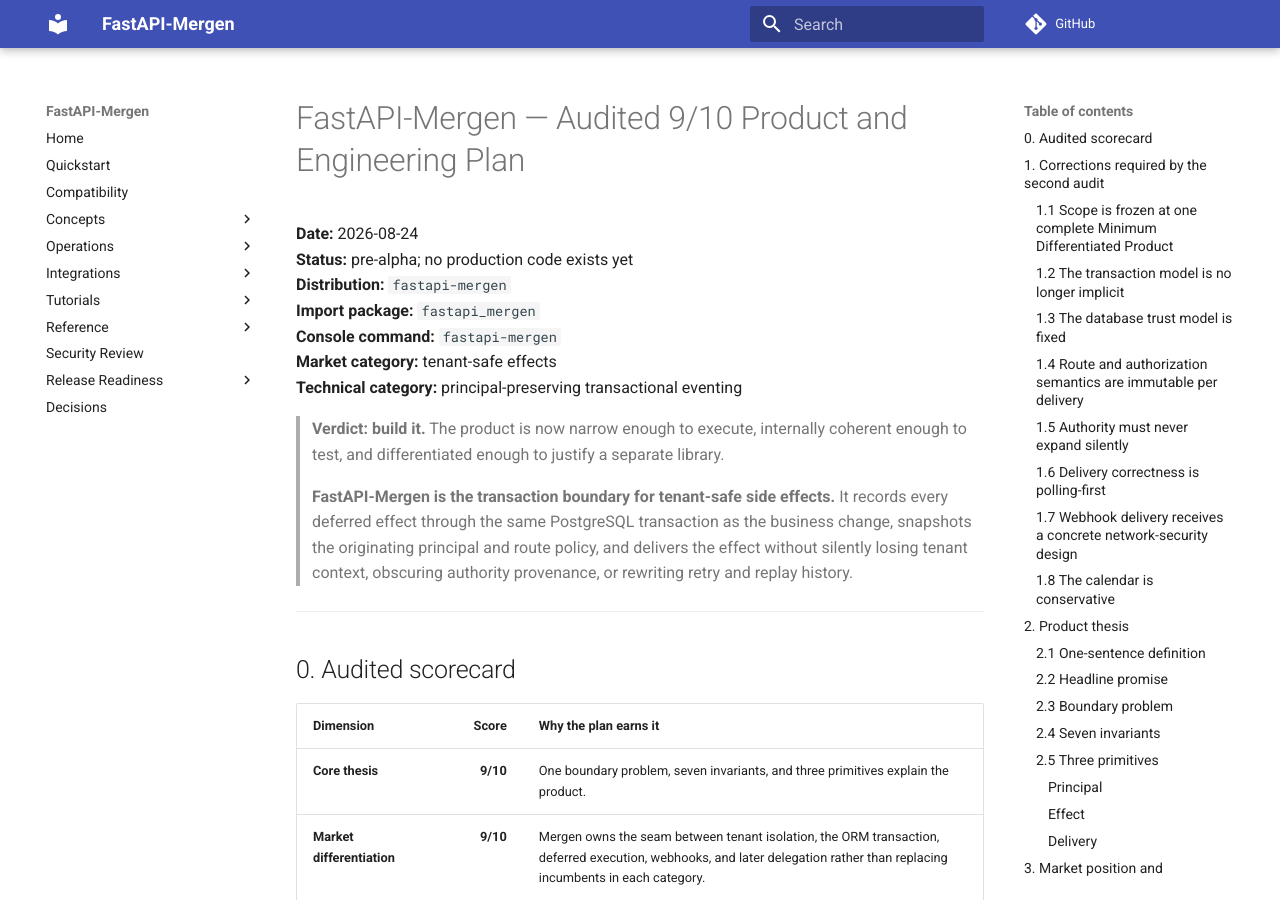
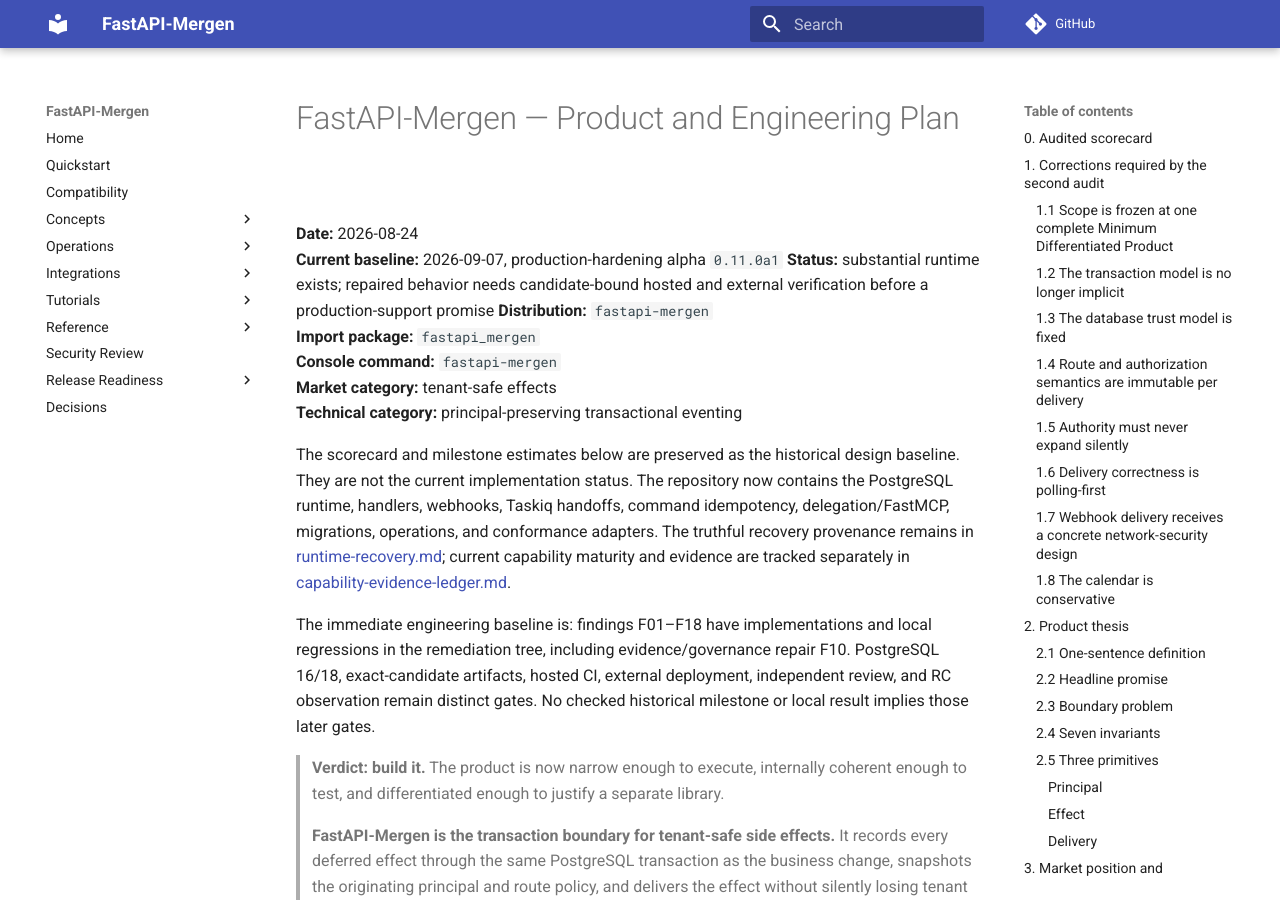
Before and after one commit to zsoltdome/fastapi-effects, an MkDocs documentation site: the page built from docs/planning/product-engineering-plan.md, in a window 1280 px wide and 900 px high. Built offline with MkDocs 1.6.1 and Material for MkDocs 9.7.7, drawn with Linux system fonts in a browser that asks for light colours; comment, search, counter and statistics services are not loaded.

Commit message:
Document remediation changes

```diff
--- a/docs/planning/product-engineering-plan.md
+++ b/docs/planning/product-engineering-plan.md
@@ -1,12 +1,28 @@
-# FastAPI-Mergen — Audited 9/10 Product and Engineering Plan
+# FastAPI-Mergen — Product and Engineering Plan
 
 **Date:** 2026-08-24
-**Status:** pre-alpha; no production code exists yet
+**Current baseline:** 2026-09-07, production-hardening alpha `0.11.0a1`
+**Status:** substantial runtime exists; repaired behavior needs candidate-bound hosted
+and external verification before a production-support promise
 **Distribution:** `fastapi-mergen`
 **Import package:** `fastapi_mergen`
 **Console command:** `fastapi-mergen`
 **Market category:** tenant-safe effects
 **Technical category:** principal-preserving transactional eventing
+
+The scorecard and milestone estimates below are preserved as the historical design
+baseline. They are not the current implementation status. The repository now contains
+the PostgreSQL runtime, handlers, webhooks, Taskiq handoffs, command idempotency,
+delegation/FastMCP, migrations, operations, and conformance adapters. The truthful
+recovery provenance remains in [runtime-recovery.md](runtime-recovery.md); current
+capability maturity and evidence are tracked separately in
+[capability-evidence-ledger.md](capability-evidence-ledger.md).
+
+The immediate engineering baseline is: findings F01–F18 have implementations and local
+regressions in the remediation tree, including evidence/governance repair F10.
+PostgreSQL 16/18, exact-candidate artifacts, hosted CI, external deployment, independent
+review, and RC observation remain distinct gates. No checked historical milestone or
+local result implies those later gates.
 
 > **Verdict: build it.** The product is now narrow enough to execute, internally coherent enough to test, and differentiated enough to justify a separate library.
 >
```
Also changed, not shown: CHANGELOG.md (+26 -0 lines), README.md (+1 -0 lines), docs/planning/milestone-7-completion.md (+1 -1 lines), 1 other file.
